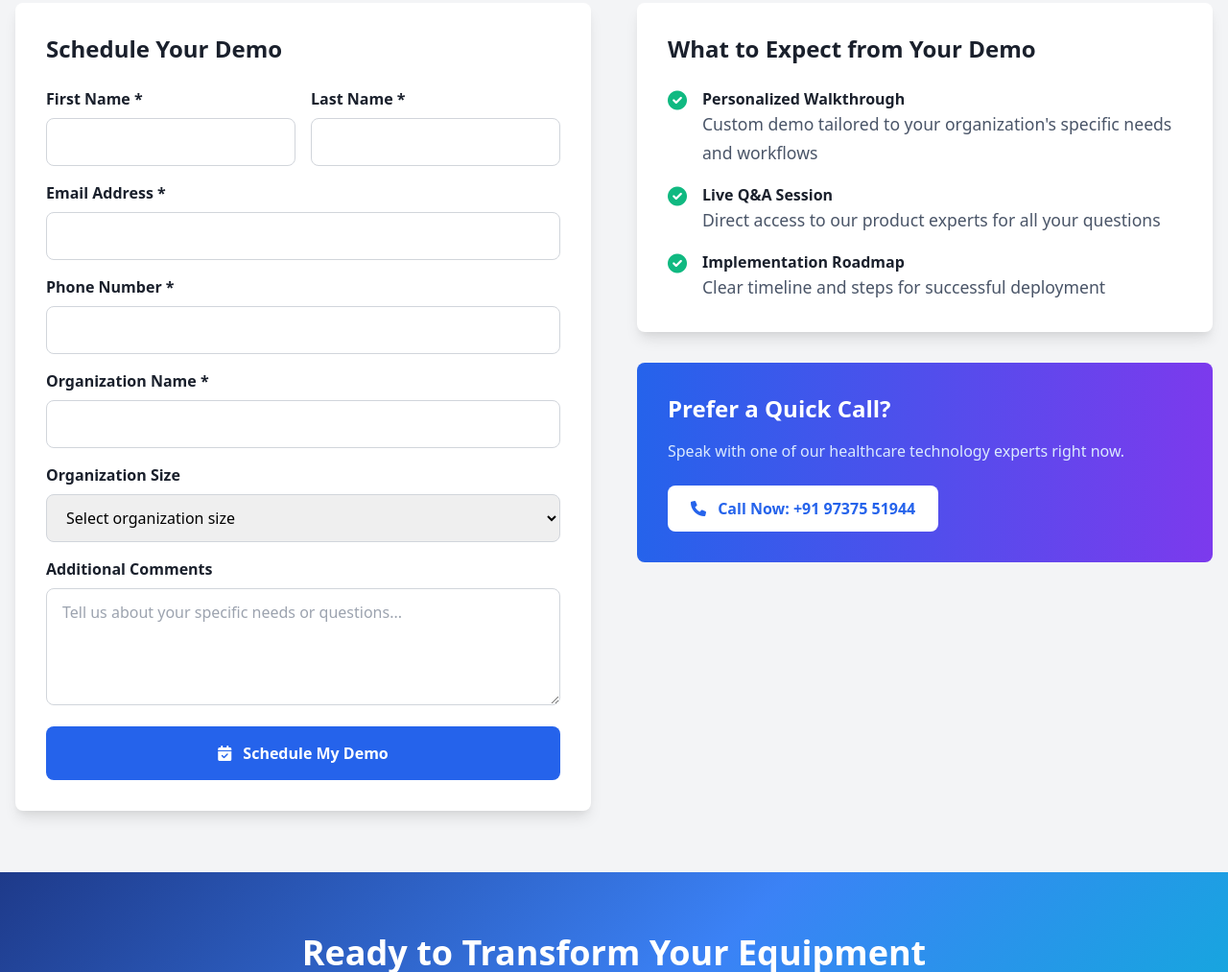
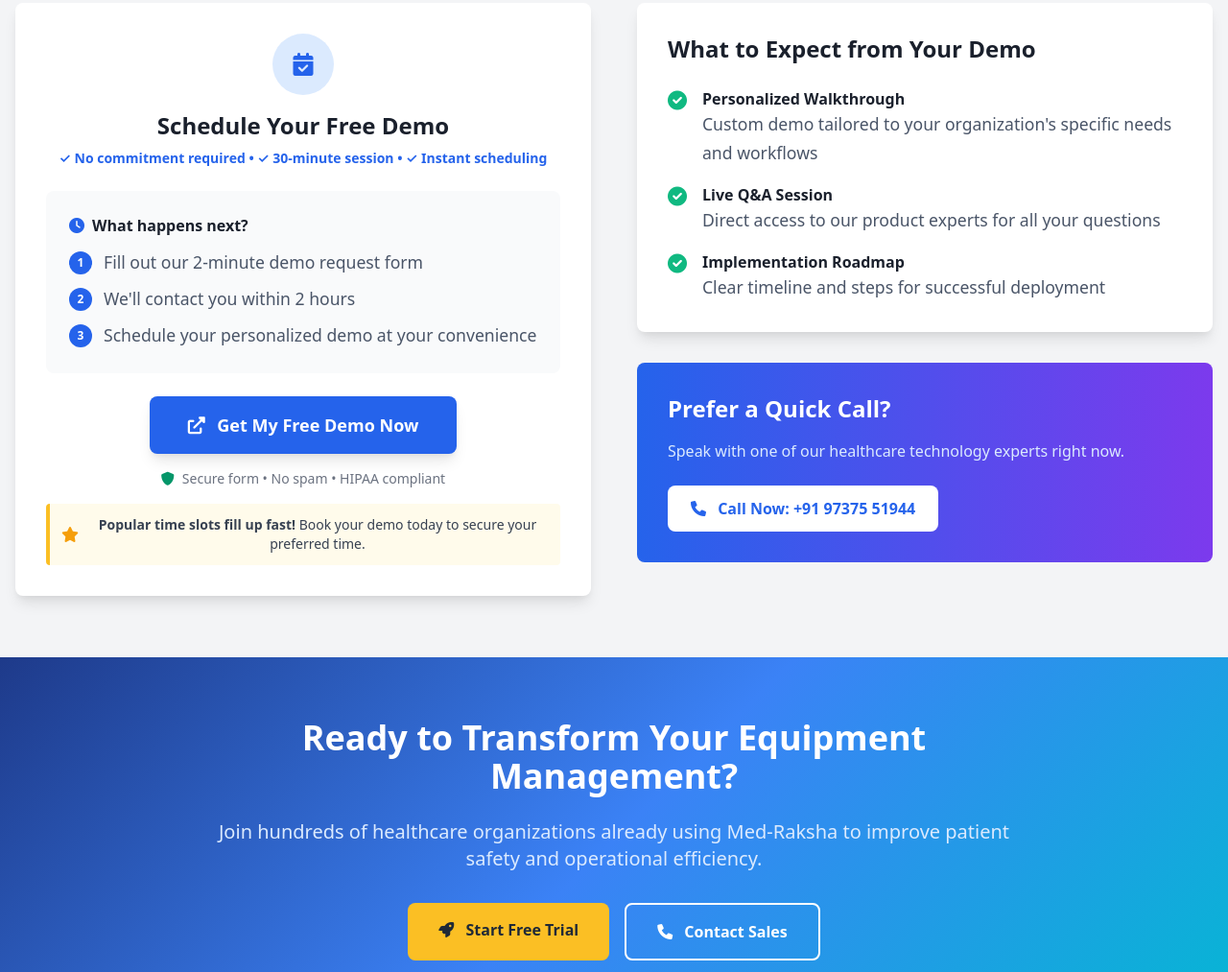
Before and after one commit to medraksha1702/med-raksha-marketing, a plain HTML site: page index.html in a window 1280 px wide. Shown: the part 4043-5056 px from the top of the page at 96% size. Drawn offline with nearby package versions, Linux system fonts and the light colour scheme.

Commit message:
add google form link

```diff
--- a/index.html
+++ b/index.html
@@ -330,78 +330,59 @@
         <div class="grid lg:grid-cols-2 gap-12">
           <!-- Demo Form -->
           <div class="bg-white rounded-lg shadow-lg p-8">
-            <h3 class="text-2xl font-bold text-high-contrast mb-6">Schedule Your Demo</h3>
-            <form class="space-y-4">
-              <div class="grid md:grid-cols-2 gap-4">
-                <div>
-                  <label class="block text-high-contrast font-semibold mb-2">First Name *</label>
-                  <input
-                    type="text"
-                    class="w-full px-4 py-3 border border-gray-300 rounded-lg focus:outline-none focus:ring-2 focus:ring-blue-500"
-                    required
-                  />
+            <div class="text-center mb-6">
+              <div class="bg-blue-100 w-16 h-16 rounded-full flex items-center justify-center mx-auto mb-4">
+                <i class="fas fa-calendar-check text-2xl text-blue-600"></i>
+              </div>
+              <h3 class="text-2xl font-bold text-high-contrast mb-2">Schedule Your Free Demo</h3>
+              <p class="text-sm text-blue-600 font-semibold">✓ No commitment required • ✓ 30-minute session • ✓ Instant scheduling</p>
+            </div>
+
+            <div class="bg-gray-50 rounded-lg p-6 mb-6">
+              <h4 class="font-semibold text-high-contrast mb-3 flex items-center">
+                <i class="fas fa-clock text-blue-600 mr-2"></i>
+                What happens next?
+              </h4>
+              <div class="space-y-2 text-sm description-text">
+                <div class="flex items-center">
+                  <span class="bg-blue-600 text-white rounded-full w-6 h-6 flex items-center justify-center text-xs font-bold mr-3">1</span>
+                  Fill out our 2-minute demo request form
                 </div>
-                <div>
-                  <label class="block text-high-contrast font-semibold mb-2">Last Name *</label>
-                  <input
-                    type="text"
-                    class="w-full px-4 py-3 border border-gray-300 rounded-lg focus:outline-none focus:ring-2 focus:ring-blue-500"
-                    required
-                  />
+                <div class="flex items-center">
+                  <span class="bg-blue-600 text-white rounded-full w-6 h-6 flex items-center justify-center text-xs font-bold mr-3">2</span>
+                  We'll contact you within 2 hours
+                </div>
+                <div class="flex items-center">
+                  <span class="bg-blue-600 text-white rounded-full w-6 h-6 flex items-center justify-center text-xs font-bold mr-3">3</span>
+                  Schedule your personalized demo at your convenience
                 </div>
               </div>
-              <div>
-                <label class="block text-high-contrast font-semibold mb-2">Email Address *</label>
-                <input
-                  type="email"
-                  class="w-full px-4 py-3 border border-gray-300 rounded-lg focus:outline-none focus:ring-2 focus:ring-blue-500"
-                  required
-                />
+            </div>
+
+            <div class="text-center">
+              <a
+                href="https://forms.google.com/your-form-url-here"
+                target="_blank"
+                class="bg-blue-600 text-white px-10 py-4 rounded-lg font-bold hover:bg-blue-700 transition-all duration-300 inline-block text-lg shadow-lg hover:shadow-xl transform hover:-translate-y-1 mb-4"
+              >
+                <i class="fas fa-external-link-alt mr-2"></i>
+                Get My Free Demo Now
+              </a>
+
+              <div class="flex items-center justify-center text-sm text-gray-500 mb-4">
+                <i class="fas fa-shield-alt text-green-600 mr-2"></i>
+                <span>Secure form • No spam • HIPAA compliant</span>
               </div>
-              <div>
-                <label class="block text-high-contrast font-semibold mb-2">Phone Number *</label>
-                <input
-                  type="tel"
-                  class="w-full px-4 py-3 border border-gray-300 rounded-lg focus:outline-none focus:ring-2 focus:ring-blue-500"
-                  required
-                />
+
+              <div class="bg-yellow-50 border-l-4 border-yellow-400 p-3 rounded">
+                <div class="flex items-center">
+                  <i class="fas fa-star text-yellow-500 mr-2"></i>
+                  <p class="text-sm text-gray-700 font-medium">
+                    <strong>Popular time slots fill up fast!</strong> Book your demo today to secure your preferred time.
+                  </p>
+                </div>
               </div>
-              <div>
-                <label class="block text-high-contrast font-semibold mb-2">Organization Name *</label>
-                <input
-                  type="text"
-                  class="w-full px-4 py-3 border border-gray-300 rounded-lg focus:outline-none focus:ring-2 focus:ring-blue-500"
-                  required
-                />
-              </div>
-              <div>
-                <label class="block text-high-contrast font-semibold mb-2">Organization Size</label>
-                <select
-                  class="w-full px-4 py-3 border border-gray-300 rounded-lg focus:outline-none focus:ring-2 focus:ring-blue-500"
-                >
-                  <option>Select organization size</option>
-                  <option>Small (1-50 beds)</option>
-                  <option>Medium (51-200 beds)</option>
-                  <option>Large (201-500 beds)</option>
-                  <option>Enterprise (500+ beds)</option>
-                </select>
-              </div>
-              <div>
-                <label class="block text-high-contrast font-semibold mb-2">Additional Comments</label>
-                <textarea
-                  rows="4"
-                  class="w-full px-4 py-3 border border-gray-300 rounded-lg focus:outline-none focus:ring-2 focus:ring-blue-500"
-                  placeholder="Tell us about your specific needs or questions..."
-                ></textarea>
-              </div>
-              <button
-                type="submit"
-                class="w-full bg-blue-600 text-white py-4 rounded-lg font-semibold hover:bg-blue-700 transition"
-              >
-                <i class="fas fa-calendar-check mr-2"></i>
-                Schedule My Demo
-              </button>
-            </form>
+            </div>
           </div>
 
           <!-- Demo Benefits -->
```
